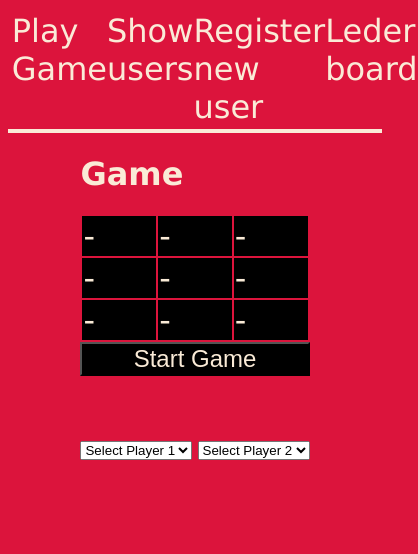
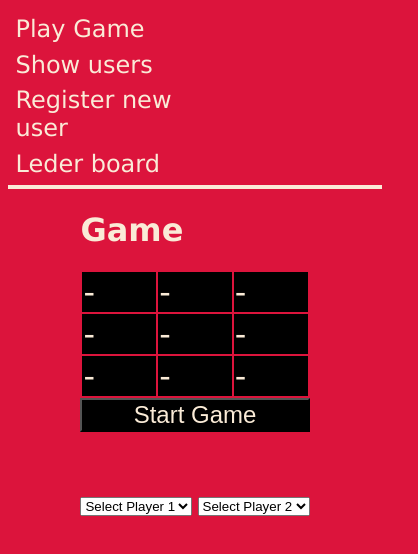
Before and after one commit to SakuyaYae/js_task_game, a plain HTML site: page index.html in a window 390 px wide. Shown: the whole page, 418 px wide, since content can reach past the window. Drawn offline with Linux system fonts and the light colour scheme.

Commit message:
Update main.css

```diff
--- a/css/main.css
+++ b/css/main.css
@@ -56,3 +56,30 @@ td {
   font-size: xx-large;
   background-color: black;
 }
+
+@media screen and (max-width: 1030px) {
+  nav>a {
+    color: antiquewhite;
+    text-decoration: none;
+    font-size: x-large;
+  }
+}
+
+@media screen and (max-width: 500px) {
+  header>nav {
+    width: 50%;
+    display: flex;
+    justify-self: flex-start;
+    flex-wrap: wrap;
+    justify-content: space-around;
+    padding: 1%;
+  }
+
+  nav>a {
+    color: antiquewhite;
+    text-decoration: none;
+    width: 100%;
+    font-size: x-large;
+    padding: 2%;
+  }
+}
```
